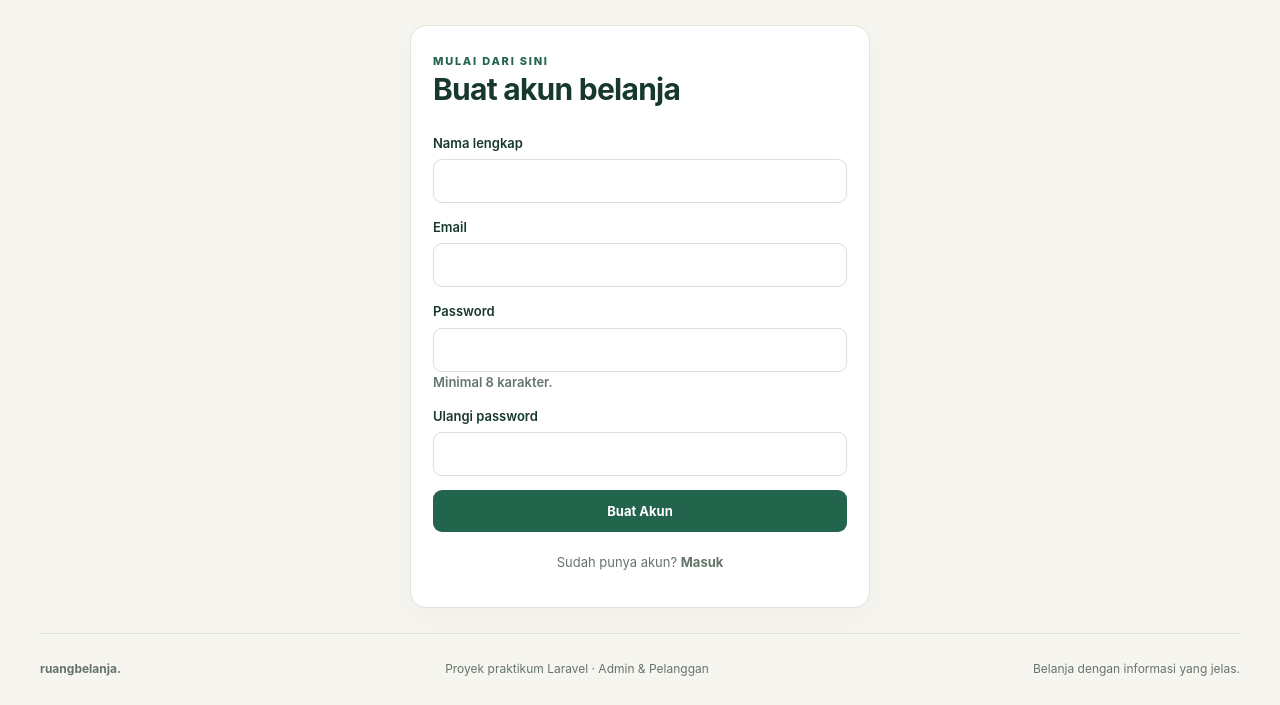
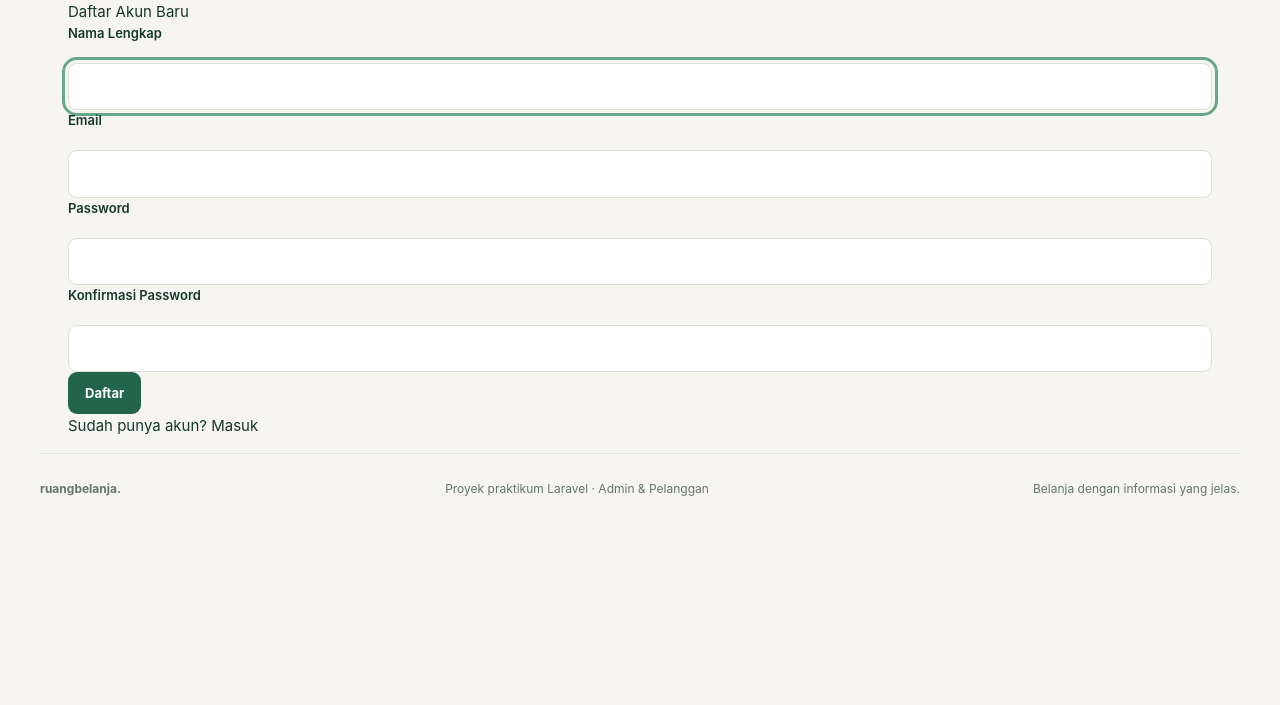
Before and after one commit to lutfiazharagustina-eng/laravel-online-sales-109062500040, a Laravel app: page /register in a window 1280 px wide. Shown: the part 122-827 px from the top of the page. After the commit the page ends 618 px from the top, so only its background shows below. Run offline with Laravel 12, Linux system fonts and the light colour scheme.

Commit message:
feat: fix register view layout and finalize project

```diff
--- a/resources/views/auth/register.blade.php
+++ b/resources/views/auth/register.blade.php
@@ -1,5 +1,61 @@
 @extends('layouts.app')
 
-@section('title','Daftar')
+@section('content')
+<div class="flex justify-center items-center py-12 px-4">
+    <div class="w-full max-w-md bg-white shadow-md rounded-lg overflow-hidden border border-gray-100">
+        <div class="bg-emerald-800 text-white px-6 py-4 font-bold text-lg">
+            Daftar Akun Baru
+        </div>
+        <div class="p-6">
+            <form method="POST" action="{{ route('register.store') }}">
+                @csrf
 
-@section('content')<div class="card auth-card"><span class="eyebrow">MULAI DARI SINI</span><h1>Buat akun belanja</h1><form method="POST" action="{{ route('register.store') }}">@csrf<label>Nama lengkap<input name="name" value="{{ old('name') }}" maxlength="120" autocomplete="name" required></label><label>Email<input type="email" name="email" value="{{ old('email') }}" autocomplete="username" required></label><label>Password<input type="password" name="password" minlength="8" autocomplete="new-password" required><span class="muted">Minimal 8 karakter.</span></label><label>Ulangi password<input type="password" name="password_confirmation" autocomplete="new-password" required></label><button class="btn">Buat Akun</button></form><p class="muted" style="margin-top:20px">Sudah punya akun? <a href="{{ route('login') }}"><strong>Masuk</strong></a></p></div>@endsection
+                <!-- Input Nama -->
+                <div class="mb-4">
+                    <label for="name" class="block text-sm font-medium text-gray-700 mb-1">Nama Lengkap</label>
+                    <input type="text" class="w-full px-3 py-2 border border-gray-300 rounded-md focus:outline-none focus:ring-2 focus:ring-emerald-600 @error('name') border-red-500 @enderror" id="name" name="name" value="{{ old('name') }}" required autofocus>
+                    @error('name')
+                        <p class="text-red-500 text-xs mt-1">{{ $message }}</p>
+                    @enderror
+                </div>
+
+                <!-- Input Email -->
+                <div class="mb-4">
+                    <label for="email" class="block text-sm font-medium text-gray-700 mb-1">Email</label>
+                    <input type="email" class="w-full px-3 py-2 border border-gray-300 rounded-md focus:outline-none focus:ring-2 focus:ring-emerald-600 @error('email') border-red-500 @enderror" id="email" name="email" value="{{ old('email') }}" required>
+                    @error('email')
+                        <p class="text-red-500 text-xs mt-1">{{ $message }}</p>
+                    @enderror
+                </div>
+
+                <!-- Input Password -->
+                <div class="mb-4">
+                    <label for="password" class="block text-sm font-medium text-gray-700 mb-1">Password</label>
+                    <input type="password" class="w-full px-3 py-2 border border-gray-300 rounded-md focus:outline-none focus:ring-2 focus:ring-emerald-600 @error('password') border-red-500 @enderror" id="password" name="password" required>
+                    @error('password')
+                        <p class="text-red-500 text-xs mt-1">{{ $message }}</p>
+                    @enderror
+                </div>
+
+                <!-- Konfirmasi Password -->
+                <div class="mb-4">
+                    <label for="password_confirmation" class="block text-sm font-medium text-gray-700 mb-1">Konfirmasi Password</label>
+                    <input type="password" class="w-full px-3 py-2 border border-gray-300 rounded-md focus:outline-none focus:ring-2 focus:ring-emerald-600" id="password_confirmation" name="password_confirmation" required>
+                </div>
+
+                <!-- Tombol Submit -->
+                <div class="mb-4">
+                    <button type="submit" class="w-full bg-emerald-800 text-white py-2 px-4 rounded-md hover:bg-emerald-700 transition font-medium">
+                        Daftar
+                    </button>
+                </div>
+            </form>
+
+            <!-- Link Login -->
+            <div class="mt-4 text-center text-sm text-gray-600">
+                <p>Sudah punya akun? <a href="{{ route('login') }}" class="text-emerald-700 font-semibold hover:underline">Masuk</a></p>
+            </div>
+        </div>
+    </div>
+</div>
+@endsection
```
